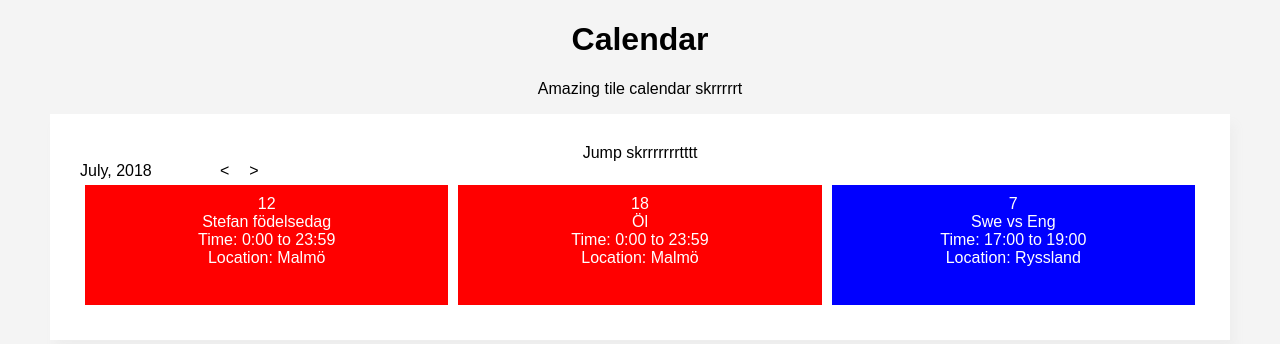
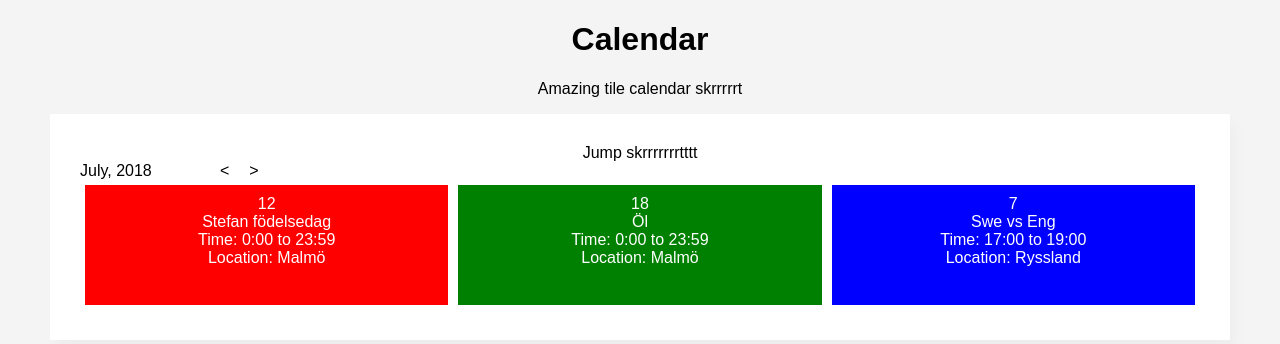
Before and after one commit to stefangeneralao/tile-calendar, a React (Create React App) app: page / in a window 1280 px wide. Shown: the top 344 px of the page. Built offline with nearby package versions, Linux system fonts and the light colour scheme.

Commit message:
removed random color from DayTile

```diff
--- a/src/components/DayTile/index.js
+++ b/src/components/DayTile/index.js
@@ -16,7 +16,7 @@ class DayTile extends React.Component {
     }
 
     render() {
-        const { title, dateStart, dateEnd, location, details } = this.props
+        const { title, dateStart, dateEnd, location, details, color } = this.props
 
         const monthNames = [
             "January", "February", "March", "April", "May", "June", "July", "August", "September", "October", "November", "December"
@@ -53,10 +53,7 @@ class DayTile extends React.Component {
             )
         }
 
-        const colors = ['red', 'green', 'blue'];
-        let dayTileClassName = 'DayTile ';
-        dayTileClassName += colors[Math.floor(Math.random() * colors.length)];
-        console.log(dayTileClassName);
+        let dayTileClassName = 'DayTile ' + color;
 
         let children;
         if(this.state.isHovered) {
```
